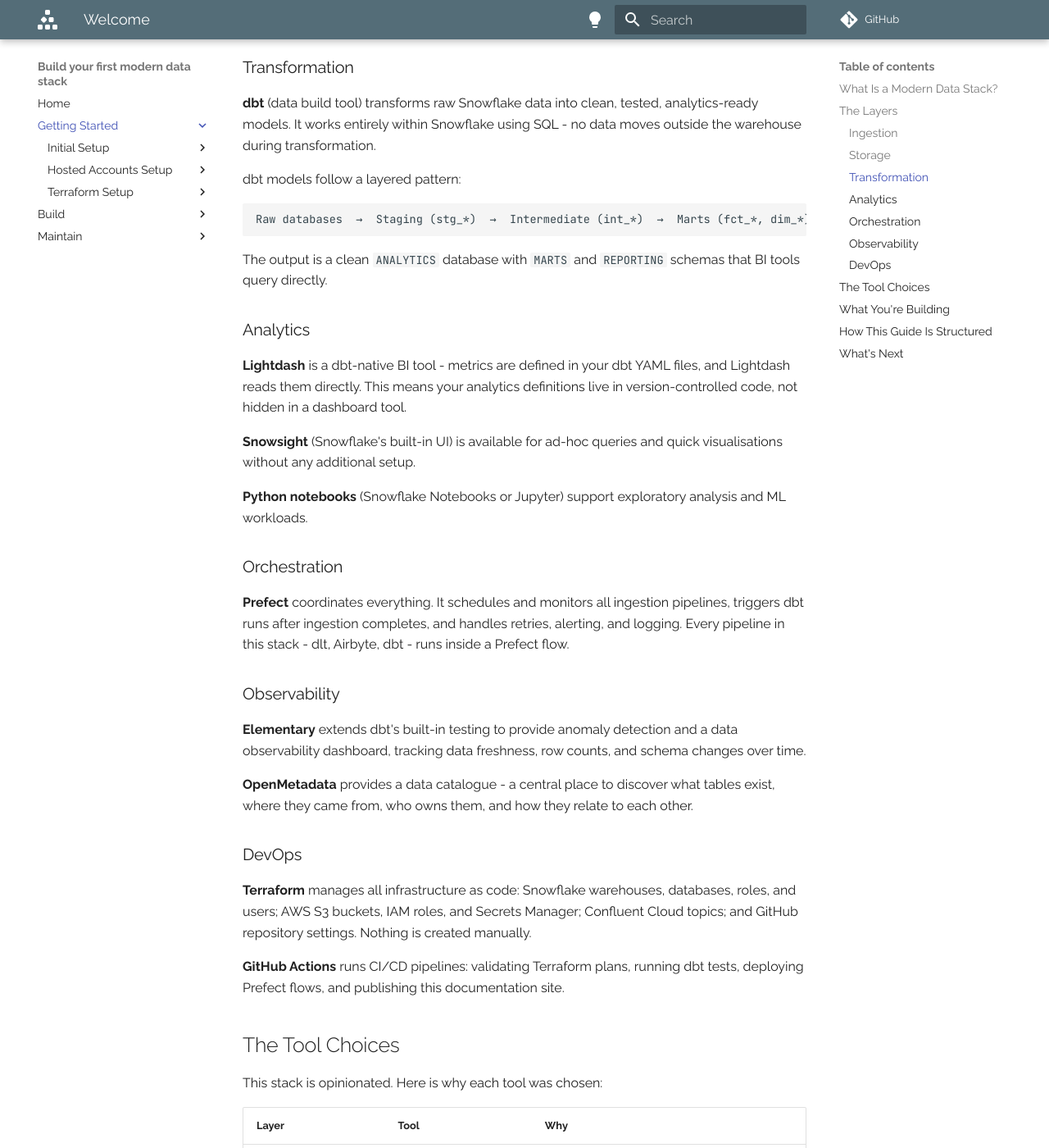
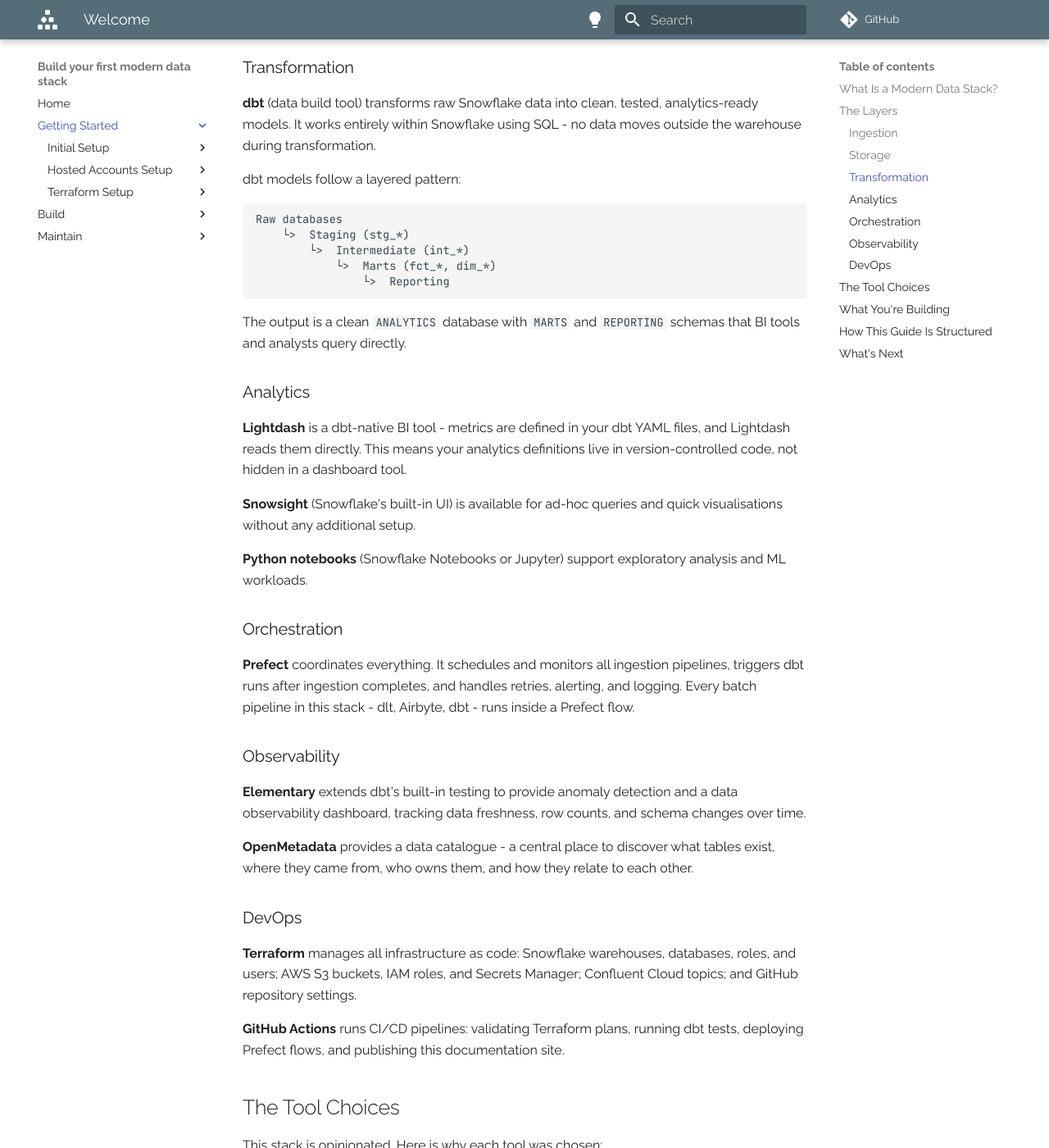
Before and after one commit to glsdown/modern-data-stack-build, an MkDocs documentation site: the page built from docs/getting-started/index.md, in a window 1280 px wide and 1400 px high, scrolled down 2430 px. Shown: the whole window at 82% size. Built offline with MkDocs 1.6.1 and Material for MkDocs 9.7.7, drawn with Linux system fonts in a browser that asks for light colours; comment, search, counter and statistics services are not loaded.

Commit message:
Misc formatting

````diff
--- a/docs/getting-started/index.md
+++ b/docs/getting-started/index.md
@@ -94,10 +94,14 @@
 dbt models follow a layered pattern:
 
 ```
-Raw databases  →  Staging (stg_*)  →  Intermediate (int_*)  →  Marts (fct_*, dim_*)  →  Reporting
+Raw databases
+    └>  Staging (stg_*)
+        └>  Intermediate (int_*)
+            └>  Marts (fct_*, dim_*)
+                └>  Reporting
 ```
 
-The output is a clean `ANALYTICS` database with `MARTS` and `REPORTING` schemas that BI tools query directly.
+The output is a clean `ANALYTICS` database with `MARTS` and `REPORTING` schemas that BI tools and analysts query directly.
 
 ### Analytics
 
@@ -109,7 +113,7 @@
 
 ### Orchestration
 
-**Prefect** coordinates everything. It schedules and monitors all ingestion pipelines, triggers dbt runs after ingestion completes, and handles retries, alerting, and logging. Every pipeline in this stack - dlt, Airbyte, dbt - runs inside a Prefect flow.
+**Prefect** coordinates everything. It schedules and monitors all ingestion pipelines, triggers dbt runs after ingestion completes, and handles retries, alerting, and logging. Every batch pipeline in this stack - dlt, Airbyte, dbt - runs inside a Prefect flow.
 
 ### Observability
 
@@ -119,7 +123,7 @@
 
 ### DevOps
 
-**Terraform** manages all infrastructure as code: Snowflake warehouses, databases, roles, and users; AWS S3 buckets, IAM roles, and Secrets Manager; Confluent Cloud topics; and GitHub repository settings. Nothing is created manually.
+**Terraform** manages all infrastructure as code: Snowflake warehouses, databases, roles, and users; AWS S3 buckets, IAM roles, and Secrets Manager; Confluent Cloud topics; and GitHub repository settings.
 
 **GitHub Actions** runs CI/CD pipelines: validating Terraform plans, running dbt tests, deploying Prefect flows, and publishing this documentation site.
 
@@ -155,11 +159,11 @@
 
 The guide is split into three parts:
 
-**Getting Started** (you are here) - sets up the foundations: your development environment, cloud accounts, and Terraform infrastructure. Everything here is a prerequisite for the Build section.
+**[Getting Started](index.md)** (you are here) - sets up the foundations: your development environment, cloud accounts, and Terraform infrastructure. Everything here is a prerequisite for the Build section.
 
 **[Build](../build/index.md)** - walks through each component of the stack in dependency order. Each section explains the concepts, guides you through the Terraform and configuration, and ends with a summary of what you've built.
 
-**Maintain** - day-to-day operations: adding users, adding data sources, handling incidents, and keeping the stack up to date.
+**[Maintain](../maintain/index.md)** - day-to-day operations: adding users, adding data sources, handling incidents, and keeping the stack up to date.
 
 Follow these sections in order for the smoothest experience.
 
--- /dev/null
+++ b/docs/stylesheets/extra.css
@@ -0,0 +1,9 @@
+/* Disable ligatures and contextual alternates in code blocks.
+   JetBrains Mono enables these by default, which causes box-drawing
+   characters to render at inconsistent widths. */
+.md-typeset code,
+.md-typeset pre,
+.md-typeset pre code {
+  font-variant-ligatures: none;
+  font-feature-settings: "liga" 0, "calt" 0;
+}
--- a/mkdocs.yml
+++ b/mkdocs.yml
@@ -235,6 +235,8 @@
   - pymdownx.tabbed:
       alternate_style: true
   - pymdownx.keys
+extra_css:
+  - stylesheets/extra.css
 extra:
   social:
     - icon: fontawesome/brands/github
````
